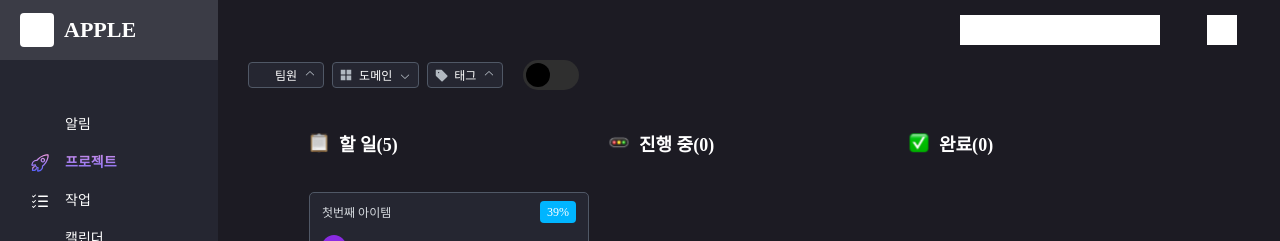
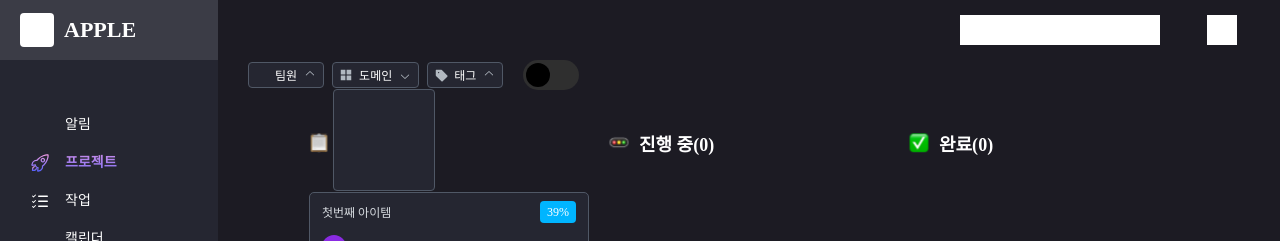
Before and after one commit to Team-PROM/Frontend, a React (Create React App) app in the folder prom/: page /#/ in a window 1280 px wide. Both pictures are taken after a click on the element "도메인". Shown: the top 241 px of the page. Built offline with nearby package versions, Linux system fonts and the light colour scheme; some icons are missing.

Commit message:
드롭다운 메뉴

```diff
--- a/prom/src/components/selectMenu.js
+++ b/prom/src/components/selectMenu.js
@@ -1,4 +1,4 @@
-import { useState } from "react";
+import { useRef, useState, useEffect } from "react";
 import { styled, css } from "styled-components";
 import { Icon } from "@iconify/react";
 import { theme } from "../styles/theme";
@@ -12,11 +12,10 @@ export default function SelectMenu({ keyword }) {
         <Container
           onClick={() => {
             setOn(!on);
-            console.log(on);
           }}>
-          <div>
+          <Icon_>
             <Icon icon='ion:people-sharp' color={theme.color.sub2} width='14' />
-          </div>
+          </Icon_>
           팀원
           <Arrow on={on}>
             <Icon
@@ -25,6 +24,7 @@ export default function SelectMenu({ keyword }) {
               width='10'
             />
           </Arrow>
+          <DropBox on={on}></DropBox>
         </Container>
       );
     case "domain":
@@ -32,15 +32,14 @@ export default function SelectMenu({ keyword }) {
         <Container
           onClick={() => {
             setOn(!on);
-            console.log(on);
           }}>
-          <div>
+          <Icon_>
             <Icon
               icon='material-symbols:border-all'
               color={theme.color.sub2}
               width='14'
             />
-          </div>
+          </Icon_>
           도메인
           <Arrow on={on}>
             <Icon
@@ -49,6 +48,7 @@ export default function SelectMenu({ keyword }) {
               width='10'
             />
           </Arrow>
+          <DropBox on={on}></DropBox>
         </Container>
       );
     case "tag":
@@ -56,11 +56,10 @@ export default function SelectMenu({ keyword }) {
         <Container
           onClick={() => {
             setOn(!on);
-            console.log(on);
           }}>
-          <div>
+          <Icon_>
             <Icon icon='ph:tag-fill' color={theme.color.sub2} width='14' />
-          </div>
+          </Icon_>
           태그
           <Arrow on={on}>
             <Icon
@@ -69,6 +68,7 @@ export default function SelectMenu({ keyword }) {
               width='10'
             />
           </Arrow>
+          <DropBox on={on}></DropBox>
         </Container>
       );
     default:
@@ -77,6 +77,8 @@ export default function SelectMenu({ keyword }) {
 }
 
 const Container = styled.div`
+  overflow: visible;
+  position: relative;
   padding-left: 6px;
   padding-right: 6px;
   height: 24px;
@@ -90,14 +92,15 @@ const Container = styled.div`
   font-size: ${({ theme }) => theme.size.microMedium};
   font-weight: ${({ theme }) => theme.weight.microMedium};
   cursor: pointer;
-  div {
+`;
+
+const Icon_ = styled.div`
   width: 14px;
   height: 14px;
   overflow: visible;
   display: flex;
   justify-content: center;
   align-items: center;
-  }
 `;
 
 const Arrow = styled.div`
@@ -109,3 +112,18 @@ const Arrow = styled.div`
   justify-content: center;
   align-items: center;
 `;
+
+const DropBox = styled.div`
+  opacity: ${({ on }) => (on ? "1" : "0")};
+  width: 100px;
+  transition: 0.2s linear;
+  height: ${({ on }) => (on ? "100px" : "0px")};
+  flex: 0;
+  top: 26px;
+  left: 0px;
+  position: absolute;
+  background-color: red;
+  background-color: ${({ theme }) => theme.color.menuback};
+  border: 1px solid ${({ theme }) => theme.color.text2};
+  border-radius: 4px;
+`;
```
Lines whose indentation alone changed are shown as unchanged.
